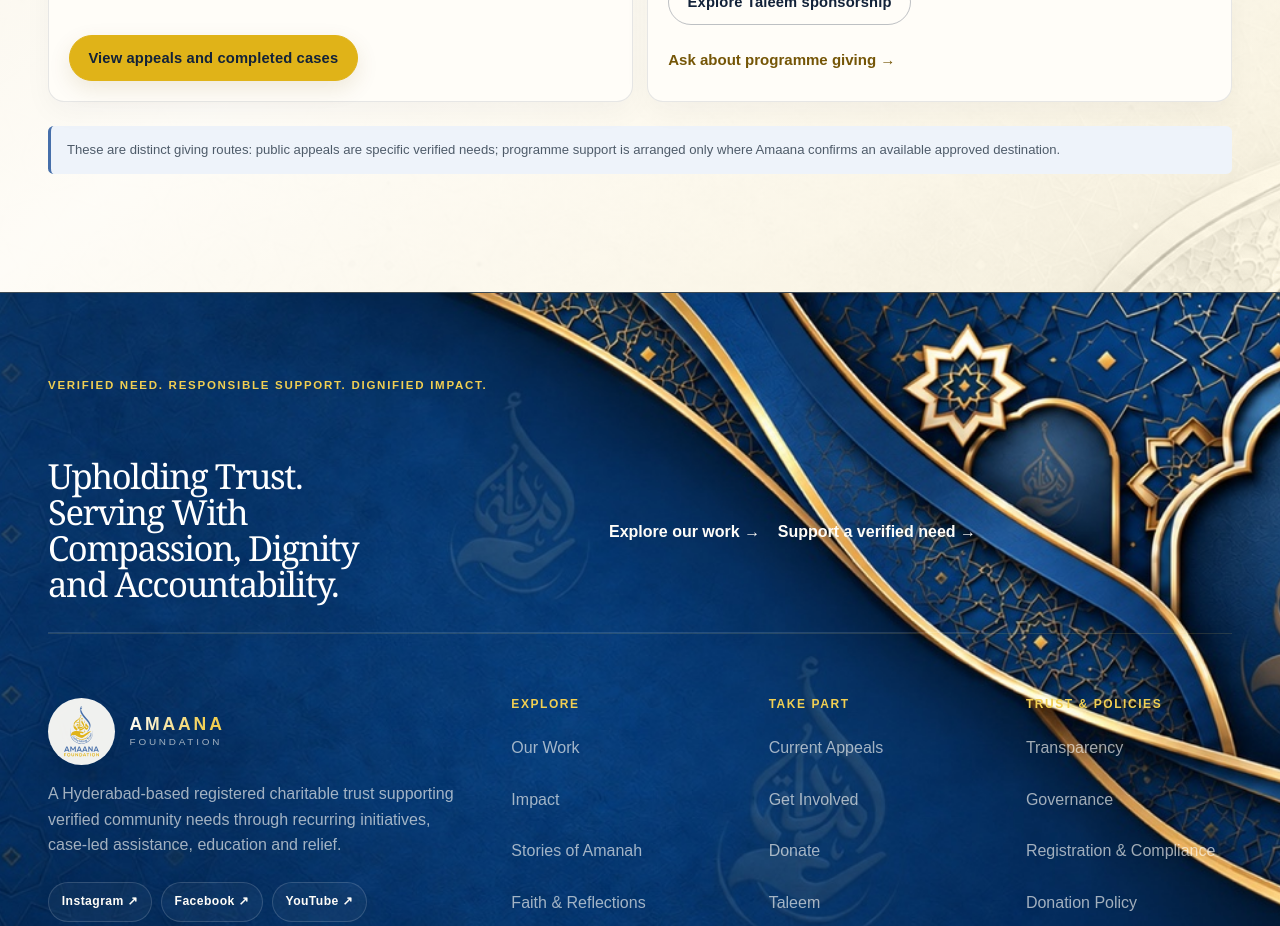
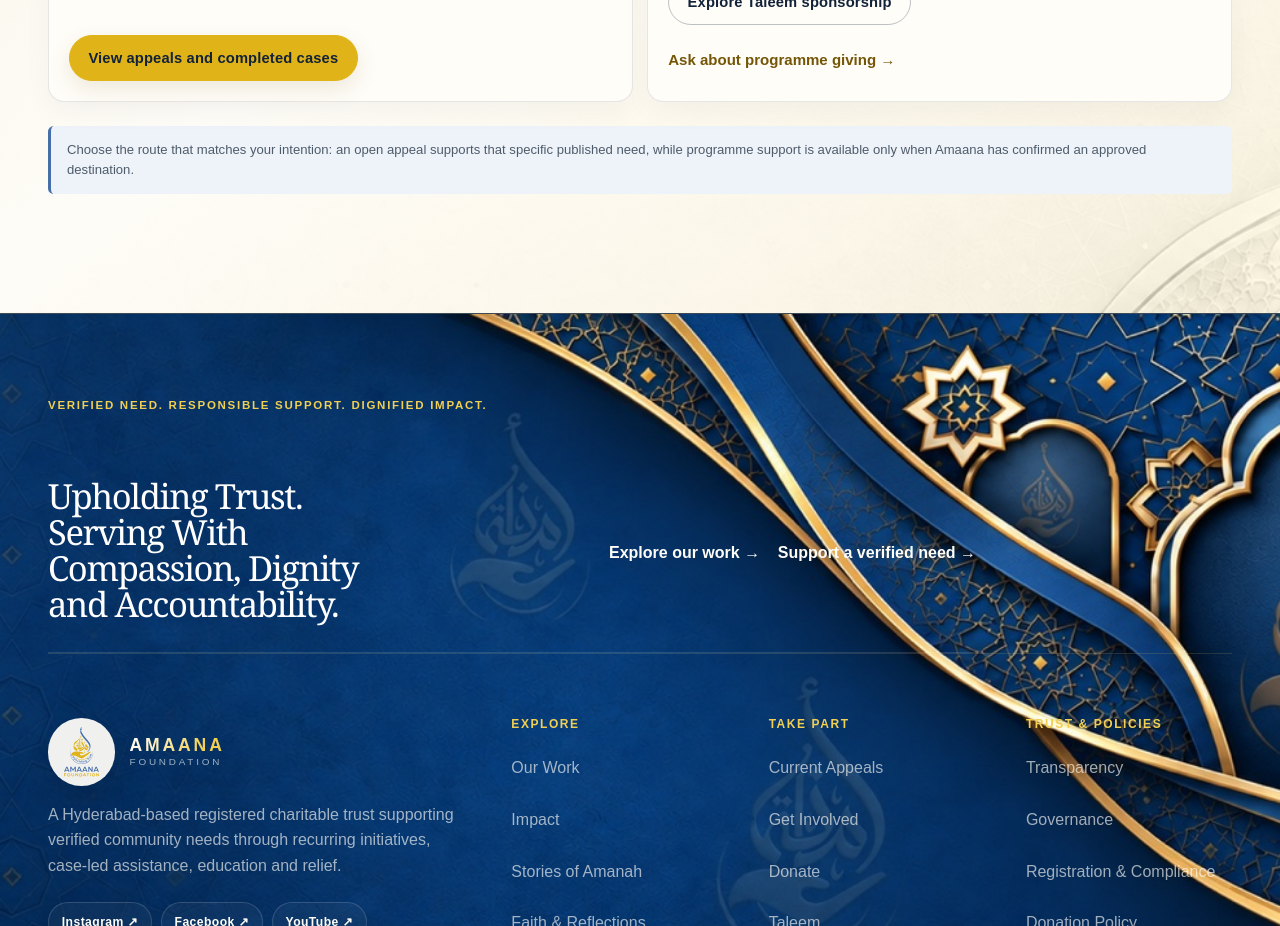
Before and after one commit to immazhark/amaana-platform, a Next.js app: page /donate in a window 1280 px wide. Shown: the part 1720-2646 px from the top of the page. Built offline with nearby package versions, Linux system fonts and the light colour scheme; no server answers; the database is empty.

Commit message:
refine: clarify donation route choice

```diff
--- a/src/app/donate/page.tsx
+++ b/src/app/donate/page.tsx
@@ -60,7 +60,7 @@ export default async function Page() {
         <article className={styles.route}><span>Route 01</span><h3>{hasOpenAppeals ? "Support a verified public appeal" : "Public appeals"}</h3><p>{hasOpenAppeals ? `There ${openAppeals.length === 1 ? "is" : "are"} currently ${openAppeals.length} reviewed public ${openAppeals.length === 1 ? "appeal" : "appeals"} accepting support. Review the context and remaining verified target before continuing to secure domestic INR checkout.` : "No public appeal is accepting donations right now. Completed cases remain visible for accountability, and new urgent appeals appear only after review."}</p><Link className="v2-button" href="/appeals">{hasOpenAppeals ? "See verified appeals" : "View appeals and completed cases"}</Link></article>
         <article className={styles.route}><span>Route 02</span><h3>Support education or another approved programme</h3><p>Taleem sponsorship and programme giving begin with the currently available programme route or a conversation with Amaana about an approved destination.</p><Link className="v2-button v2-button--paper-secondary" href="/get-involved/sponsor-education">Explore Taleem sponsorship</Link><Link className="v2-text-link" href="/contact">Ask about programme giving →</Link></article>
       </div>
-      <p className={styles.note}>These are distinct giving routes: public appeals are specific verified needs; programme support is arranged only where Amaana confirms an available approved destination.</p>
+      <p className={styles.note}>Choose the route that matches your intention: an open appeal supports that specific published need, while programme support is available only when Amaana has confirmed an approved destination.</p>
     </CanonicalArticle>
   );
 }
```
